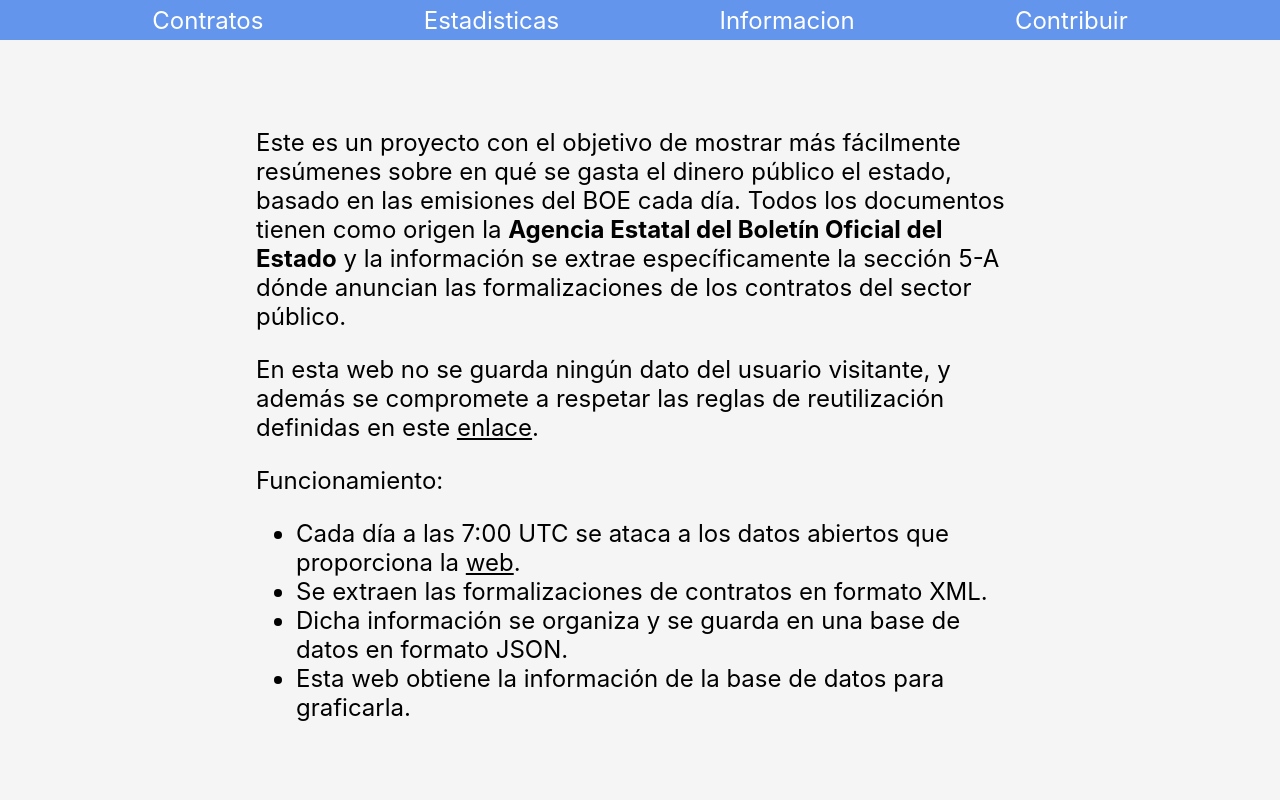
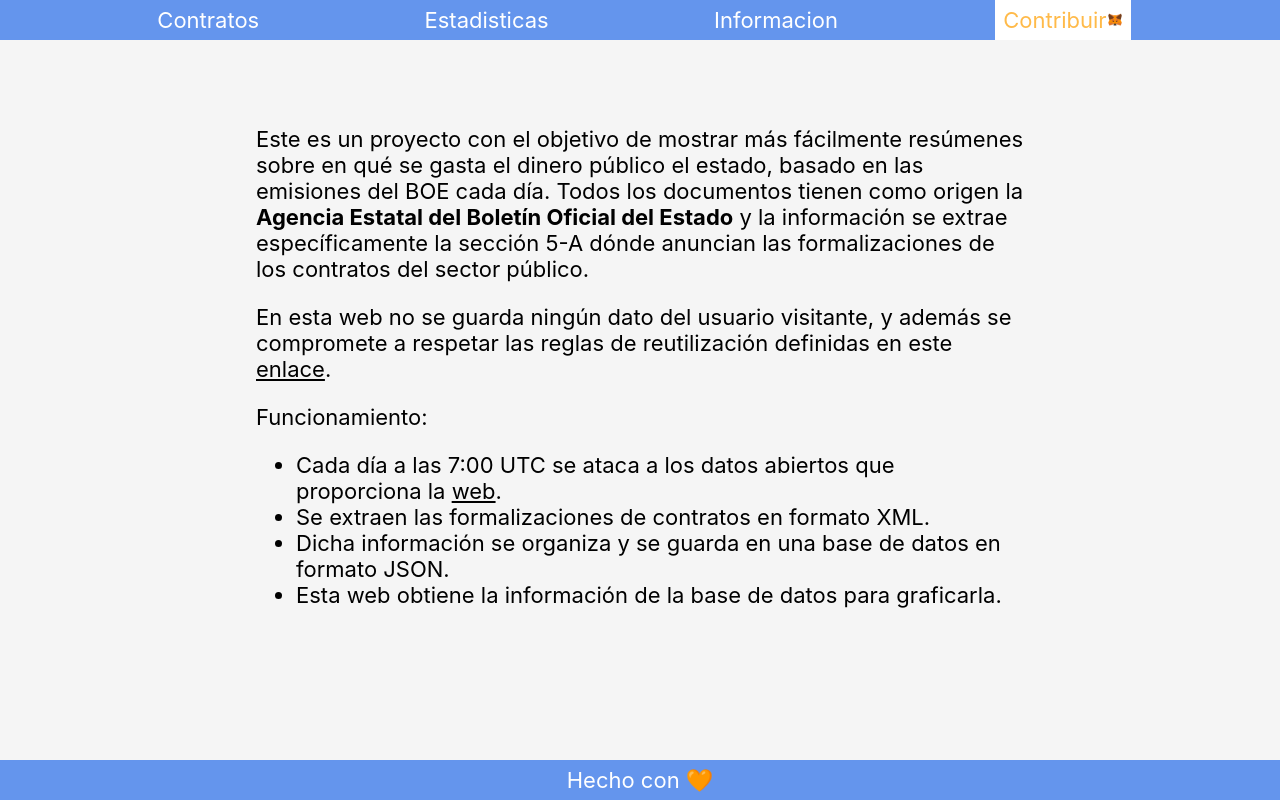
Before and after one commit to 0fprod/boe-frontend, a Next.js app: page /informacion in a window 1280 px wide. Built offline with nearby package versions, Linux system fonts and the light colour scheme.

Commit message:
:lipstick: mejoras de ui

```diff
--- a/src/Components/Graficas/TarjetaGrafica/TarjetaGrafica.styled.ts
+++ b/src/Components/Graficas/TarjetaGrafica/TarjetaGrafica.styled.ts
@@ -15,17 +15,17 @@ export const TarjetaGraficaWrapper = styled.article`
 
   @media screen and (${({ theme }: Props) => theme.breakpoints.tablet}) {
     margin: 2rem auto 0 auto;
-    max-width: 90vw;
+    width: 70%;
   }
 
   @media screen and (${({ theme }: Props) => theme.breakpoints.desktop}) {
     margin: 2.5rem auto 0 auto;
-    max-width: 60vw;
+    width: 40%;
   }
 
   @media screen and (${({ theme }: Props) => theme.breakpoints.xlarge}) {
     margin: 3rem auto 0 auto;
-    max-width: 50vw;
+    width: 30%;
   }
 `;
 
--- a/src/Layout/NavMenu/NavMenu.styled.ts
+++ b/src/Layout/NavMenu/NavMenu.styled.ts
@@ -39,6 +39,15 @@ export const StyledLi = styled.li`
   &:hover {
     background-color: ${({ theme }: Props) => theme.colors.secondary};
   }
+
+  &:last-child {
+    background-color: white;
+    a {
+      display: flex;
+      align-items: center;
+      color: ${({ theme }: Props) => theme.colors.warning};
+    }
+  }
 `;
 
 export const StyledAnchor = styled.a``;
--- a/src/Layout/NavMenu/NavMenu.tsx
+++ b/src/Layout/NavMenu/NavMenu.tsx
@@ -1,10 +1,12 @@
 import Link from 'next/link';
 import React from 'react';
 import { StyledAnchor, StyledLi, StyledNav, StyledUl } from './NavMenu.styled';
-interface Props { }
+import MetamaskIcon from '/public/metamask.png';
+import Image from 'next/image';
 
+interface Props {}
 
-export const NavMenu: React.FC<Props> = ({ }) => {
+export const NavMenu: React.FC<Props> = ({}) => {
   return (
     <StyledNav>
       <StyledUl>
@@ -25,7 +27,9 @@ export const NavMenu: React.FC<Props> = ({ }) => {
         </StyledLi>
         <StyledLi>
           <Link href="/contribucion" passHref>
-            <StyledAnchor>Contribuir</StyledAnchor>
+            <StyledAnchor>
+              Contribuir <Image src={MetamaskIcon} width={16} height={16} alt="metamask logo"/>
+            </StyledAnchor>
           </Link>
         </StyledLi>
       </StyledUl>
--- a/styles/theme.config.ts
+++ b/styles/theme.config.ts
@@ -19,13 +19,13 @@ export const customTheme: CustomTheme = {
   },
   fonts: {
     desktop: {
-      intro: { size: '1.75rem' },
-      body: { size: '1.5rem' },
+      intro: { size: '1.5rem' },
+      body: { size: '1.375rem' },
       small: { size: '1rem' },
     },
     tablet: {
-      intro: { size: '1.5rem' },
-      body: { size: '1.25rem' },
+      intro: { size: '1.327rem' },
+      body: { size: '1.125rem' },
       small: { size: '0.875rem' },
     },
     mobile: {
```
Also changed, not shown: src/Components/Graficas/Graficas.styled.ts (+10 -0 lines), src/Components/Graficas/Graficas.tsx (+6 -4 lines).
